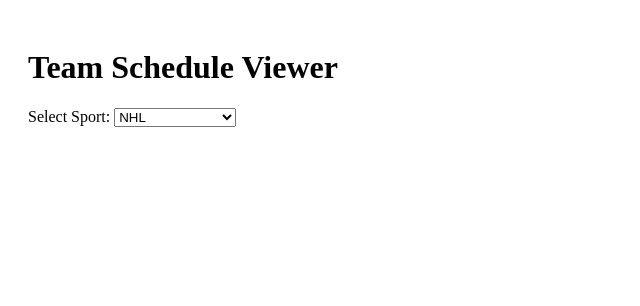
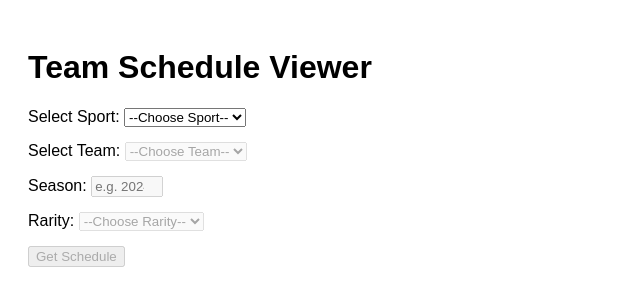
Before and after one commit to ben-morissette/otd4, a Next.js app: page / in a window 1280 px wide. Shown: the top 306 px of the page, without its empty margins (0-640 px from the left). Built offline with nearby package versions, Linux system fonts and the light colour scheme.

Commit message:
hopefully part 2

```diff
--- a/pages/index.js
+++ b/pages/index.js
@@ -1,13 +1,4 @@
 import { useEffect, useState } from "react";
-
-export default function Home() {
-  const [sport, setSport] = useState();
-  const [team, setTeam] = useState();
-  const [season, setSeason] = useState();
-  const [rarity, setRarity] = useState();
-  const [teamsList, setTeamsList] = useState();
-  const [schedule, setSchedule] = useState();
-  const [totalRax, setTotalRax] = useState();
 
 const RARITY_MULTIPLIERS = {
   General: 1,
@@ -20,121 +11,64 @@ export default function Home() {
   Iconic: 6,
 };
 
-  // Fetch teams based on sport
+export default function Home() {
+  const [sport, setSport] = useState("");
+  const [teamsList, setTeamsList] = useState({});
+  const [team, setTeam] = useState("");
+  const [season, setSeason] = useState("");
+  const [rarity, setRarity] = useState("");
+  const [schedule, setSchedule] = useState([]);
+  const [totalRax, setTotalRax] = useState(null);
+
+  // Fetch teams whenever sport changes
   useEffect(() => {
+    setTeam("");
+    setTeamsList({});
     if (!sport) return;
 
-    async function fetchTeams() {
-      let url = "";
-      if (sport === "NHL")
-        url = "http://site.api.espn.com/apis/site/v2/sports/hockey/nhl/teams";
-      if (sport === "NFL")
-        url = "http://site.api.espn.com/apis/site/v2/sports/football/nfl/teams";
-      if (sport === "NBA")
-        url = "http://site.api.espn.com/apis/site/v2/sports/basketball/nba/teams";
-
-      const res = await fetch(url);
+    const fetchTeams = async () => {
+      try {
+        const res = await fetch(`/api/teams?sport=${sport}`);
         const data = await res.json();
-      const teams = {};
-      data.sports[0].leagues[0].teams.forEach((t) => {
-        teams[t.team.abbreviation] = t.team.displayName;
-      });
-      setTeamsList(teams);
-      setTeam(); // clear selected team when sport changes
+        setTeamsList(data);
+      } catch (err) {
+        console.error(err);
+        setTeamsList({});
       }
+    };
 
     fetchTeams();
   }, [sport]);
 
-  // Fetch schedule when all required fields are selected
-  useEffect(() => {
+  const handleGetSchedule = async () => {
     if (!sport || !team || !season || !rarity) return;
 
-    async function fetchSchedule() {
-      let url = "";
-      let playoffUrl = "";
-      if (sport === "NHL")
-        url = `http://site.api.espn.com/apis/site/v2/sports/hockey/nhl/teams/${team}/schedule?season=${season}&seasontype=2`;
-      if (sport === "NFL")
-        url = `http://site.api.espn.com/apis/site/v2/sports/football/nfl/teams/${team}/schedule?season=${season}&seasontype=2`;
-      if (sport === "NBA")
-        url = `http://site.api.espn.com/apis/site/v2/sports/basketball/nba/teams/${team}/schedule?season=${season}&seasontype=2`;
-
-      playoffUrl = url.replace("seasontype=2", "seasontype=3");
-
-      const res = await fetch(url);
-      const playoffRes = await fetch(playoffUrl);
+    try {
+      const res = await fetch(
+        `/api/schedule?sport=${sport}&team=${team}&season=${season}&rarity=${rarity}`
+      );
       const data = await res.json();
-      const playoffData = await playoffRes.json();
-
-      if (!data.team || !data.team.displayName) {
+      setSchedule(data.schedule);
+      setTotalRax(data.totalRax);
+    } catch (err) {
+      console.error(err);
       setSchedule([]);
-        setTotalRax(0);
-        return;
+      setTotalRax(null);
     }
-
-      const teamName = data.team.displayName;
-      const rarityMultiplier = RARITY_MULTIPLIERS[rarity] || 1;
-
-      const scheduleList = [];
-
-      function processEvents(events, type) {
-        if (!events) return;
-        events.forEach((event) => {
-          let homeScore = "";
-          let awayScore = "";
-          event.competitions?.forEach((competition) => {
-            competition.competitors?.forEach((c) => {
-              if (c.homeAway === "home") homeScore = c.score;
-              else awayScore = c.score;
-            });
-          });
-
-          const homeVal = typeof homeScore === "object" ? homeScore.value || 0 : homeScore || 0;
-          const awayVal = typeof awayScore === "object" ? awayScore.value || 0 : awayScore || 0;
-          let winner = "Tie";
-          let loser = "Tie";
-          if (homeVal > awayVal) {
-            winner = event.name.split(" at ")[1] || "";
-            loser = event.name.split(" at ")[0] || "";
-          } else if (awayVal > homeVal) {
-            winner = event.name.split(" at ")[0] || "";
-            loser = event.name.split(" at ")[1] || "";
-          }
-
-          const margin = Math.abs(homeVal - awayVal);
-          const baseRax = winner === teamName ? (type === "Playoffs" ? 20 + 20 * margin : 12 * margin) : 0;
-
-          scheduleList.push({
-            date: event.date || "",
-            name: event.name || "",
-            type,
-            Score: `${awayVal} - ${homeVal}`,
-            "W/L": winner === teamName ? "W" : loser === teamName ? "L" : "",
-            rax_earned: baseRax * rarityMultiplier,
-          });
-        });
-      }
-
-      processEvents(data.events, "Regular Season");
-      processEvents(playoffData.events, "Playoffs");
-
-      setSchedule(scheduleList);
-      setTotalRax(scheduleList.reduce((sum, row) => sum + (row.rax_earned || 0), 0));
-    }
-
-    fetchSchedule();
-  }, [sport, team, season, rarity]);
+  };
 
   return (
-    <div style={{ padding: "20px" }}>
+    <div style={{ padding: "20px", fontFamily: "Arial" }}>
       <h1>Team Schedule Viewer</h1>
 
       {/* Sport selector */}
       <div style={{ marginBottom: "15px" }}>
         <label>
           Select Sport:{" "}
-          <select value={sport} onChange={(e) => setSport(e.target.value)}>
+          <select
+            value={sport}
+            onChange={(e) => setSport(e.target.value)}
+          >
             <option value="" disabled>
               --Choose Sport--
             </option>
@@ -146,15 +80,19 @@ export default function Home() {
       </div>
 
       {/* Team selector */}
-      {teamsList && Object.keys(teamsList).length > 0 && (
       <div style={{ marginBottom: "15px" }}>
         <label>
           Select Team:{" "}
-            <select value={team} onChange={(e) => setTeam(e.target.value)}>
+          <select
+            value={team}
+            onChange={(e) => setTeam(e.target.value)}
+            disabled={!teamsList || Object.keys(teamsList).length === 0}
+          >
             <option value="" disabled>
               --Choose Team--
             </option>
-              {Object.keys(teamsList).map((abbr) => (
+            {teamsList &&
+              Object.keys(teamsList).map((abbr) => (
                 <option key={abbr} value={abbr}>
                   {teamsList[abbr]}
                 </option>
@@ -162,30 +100,32 @@ export default function Home() {
           </select>
         </label>
       </div>
-      )}
 
       {/* Season input */}
-      {team && (
       <div style={{ marginBottom: "15px" }}>
         <label>
-            Season (e.g., 2024):{" "}
+          Season:{" "}
           <input
             type="number"
             min="2000"
             max="2100"
-              value={season || ""}
+            value={season}
             onChange={(e) => setSeason(e.target.value)}
+            disabled={!team}
+            placeholder="e.g. 2024"
           />
         </label>
       </div>
-      )}
 
       {/* Rarity selector */}
-      {season && (
       <div style={{ marginBottom: "15px" }}>
         <label>
           Rarity:{" "}
-            <select value={rarity} onChange={(e) => setRarity(e.target.value)}>
+          <select
+            value={rarity}
+            onChange={(e) => setRarity(e.target.value)}
+            disabled={!season}
+          >
             <option value="" disabled>
               --Choose Rarity--
             </option>
@@ -197,37 +137,40 @@ export default function Home() {
           </select>
         </label>
       </div>
-      )}
 
-      {/* Total Rax */}
-      {schedule && schedule.length > 0 && (
-        <div style={{ marginTop: "20px", marginBottom: "10px" }}>
-          <strong>Total Rax Earned: {totalRax.toFixed(2)}</strong>
+      {/* Get Schedule button */}
+      <div style={{ marginBottom: "20px" }}>
+        <button
+          onClick={handleGetSchedule}
+          disabled={!sport || !team || !season || !rarity}
+        >
+          Get Schedule
+        </button>
+      </div>
+
+      {/* Display total Rax */}
+      {totalRax !== null && (
+        <div style={{ marginBottom: "15px" }}>
+          <strong>Total Rax Earned: </strong> {totalRax.toFixed(2)}
         </div>
       )}
 
-      {/* Schedule table */}
-      {schedule && schedule.length > 0 && (
-        <table style={{ width: "100%", borderCollapse: "collapse" }}>
+      {/* Display schedule table */}
+      {schedule.length > 0 && (
+        <table border="1" cellPadding="5" cellSpacing="0">
           <thead>
             <tr>
-              <th>Date</th>
-              <th>Match</th>
-              <th>Score</th>
-              <th>Type</th>
-              <th>W/L</th>
-              <th>Rax Earned</th>
+              {Object.keys(schedule[0]).map((col) => (
+                <th key={col}>{col}</th>
+              ))}
             </tr>
           </thead>
           <tbody>
             {schedule.map((row, idx) => (
               <tr key={idx}>
-                <td>{row.date}</td>
-                <td>{row.name}</td>
-                <td>{row.Score}</td>
-                <td>{row.type}</td>
-                <td>{row["W/L"]}</td>
-                <td>{row.rax_earned}</td>
+                {Object.values(row).map((val, i) => (
+                  <td key={i}>{val}</td>
+                ))}
               </tr>
             ))}
           </tbody>
```
Lines whose indentation alone changed are shown as unchanged.
